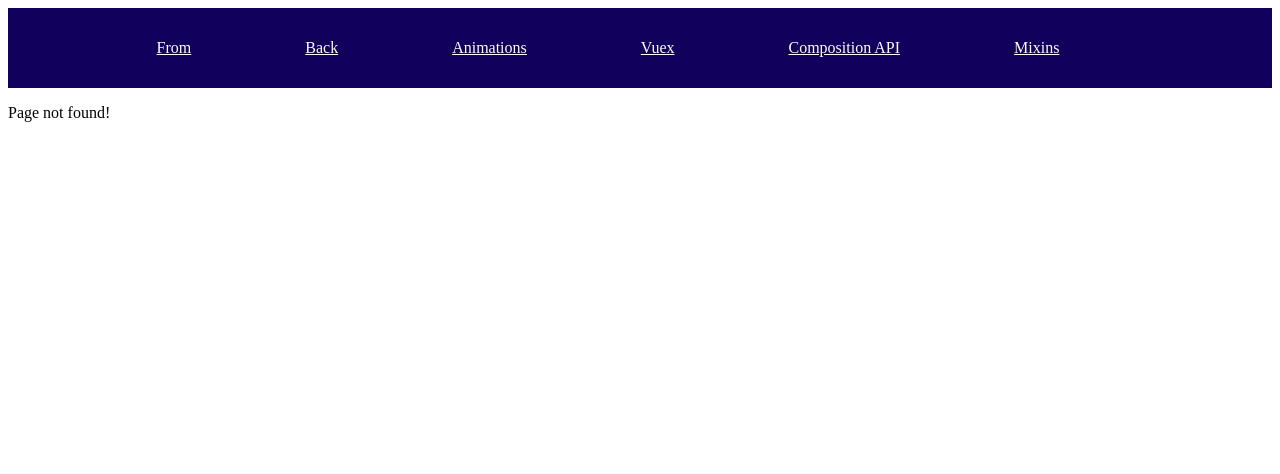
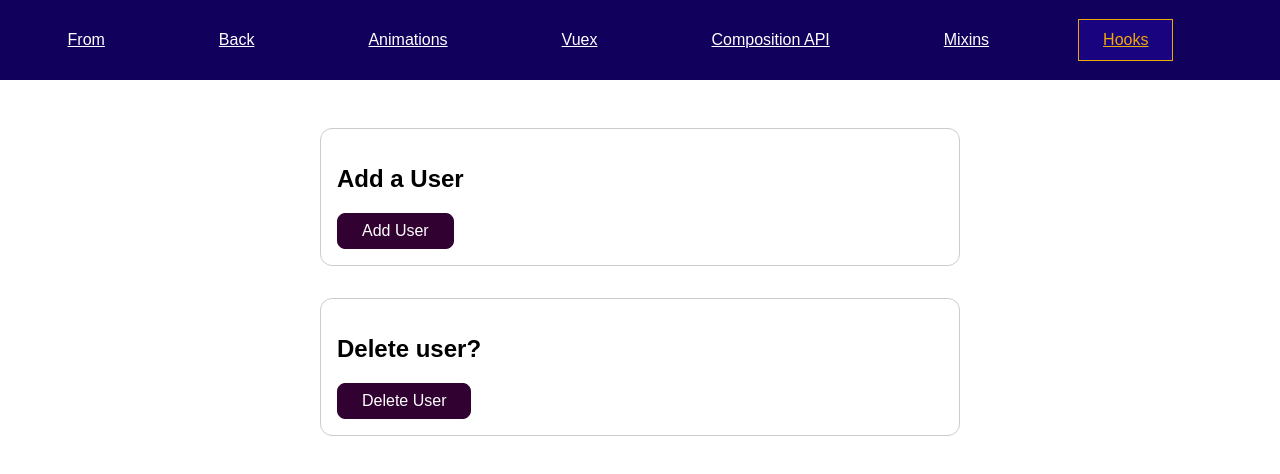
Before and after one commit to abahrisd/vue-mastery, a Vue app: page /hooks in a window 1280 px wide. Before the commit this address had no page. Shown: the top 474 px of the page. Built offline with nearby package versions, Linux system fonts and the light colour scheme.

Commit message:
composition api custom hook

```diff
--- /dev/null
+++ b/src/components/hooks/AddUser.vue
@@ -0,0 +1,29 @@
+<template>
+  <user-alert v-if="alertIsVisible" title="Add a User?" @close="hideAlert">
+    <p>Do you want to continue with adding a user?</p>
+  </user-alert>
+  <section>
+    <h2>Add a User</h2>
+    <button @click="showAlert">Add User</button>
+  </section>
+</template>
+
+<script>
+import UserAlert from './UserAlert.vue';
+import useAlert from './hooks/alert';
+
+export default {
+  components: {
+    UserAlert,
+  },
+  setup() {
+    const [alertIsVisible, showAlert, hideAlert] = useAlert();
+
+    return {
+      alertIsVisible,
+      showAlert,
+      hideAlert,
+    }
+  },
+};
+</script>
--- /dev/null
+++ b/src/components/hooks/DeleteUser.vue
@@ -0,0 +1,33 @@
+<template>
+  <user-alert v-if="alertIsVisible" title="Delete the User?" @close="hideAlert">
+    <p>Do you want to continue with deleting a user?</p>
+  </user-alert>
+  <section>
+    <h2>{{alertTitle}}</h2>
+    <button @click="showAlert">Delete User</button>
+  </section>
+</template>
+
+<script>
+import UserAlert from './UserAlert.vue';
+import useAlert from './hooks/alert';
+import {ref} from "vue";
+
+export default {
+  components: {
+    UserAlert,
+  },
+  setup() {
+    const alertTitle = ref('Delete user?');
+    // better than mixins, more straightforward, easier to customise
+    const [alertIsVisible, showAlert, hideAlert] = useAlert(false);
+
+    return {
+      alertIsVisible,
+      showAlert,
+      hideAlert,
+      alertTitle,
+    }
+  },
+};
+</script>
--- /dev/null
+++ b/src/components/hooks/HooksLayout.vue
@@ -0,0 +1,60 @@
+<template>
+  <main>
+    <add-user></add-user>
+    <delete-user></delete-user>
+  </main>
+</template>
+
+<script>
+import AddUser from './AddUser.vue';
+import DeleteUser from './DeleteUser.vue';
+
+export default {
+  components: {
+    AddUser,
+    DeleteUser,
+  },
+};
+</script>
+
+<style>
+* {
+  box-sizing: border-box;
+}
+
+html {
+  font-family: sans-serif;
+}
+
+body {
+  margin: 0;
+}
+
+main {
+  width: 40rem;
+  margin: 3rem auto;
+}
+
+section {
+  margin: 2rem auto;
+  border: 1px solid #ccc;
+  border-radius: 12px;
+  padding: 1rem;
+}
+
+button {
+  font: inherit;
+  background-color: #310131;
+  border: 1px solid #310131;
+  border-radius: 8px;
+  color: white;
+  padding: 0.5rem 1.5rem;
+  cursor: pointer;
+}
+
+button:hover,
+button:active {
+  background-color: #770e77;
+  border-color: #770e77;
+}
+</style>
--- /dev/null
+++ b/src/components/hooks/UserAlert.vue
@@ -0,0 +1,73 @@
+<template>
+  <div class="backdrop" @click="closeDialog"></div>
+  <dialog open>
+    <header>
+      <h2>{{ title }}</h2>
+    </header>
+    <div>
+      <slot></slot>
+    </div>
+    <menu>
+      <button @click="closeDialog">Close</button>
+    </menu>
+  </dialog>
+</template>
+
+<script>
+export default {
+  props: ['title'],
+  emits: ['close'],
+  setup(_, context) {
+    function closeDialog() {
+      context.emit('close');
+    }
+
+    return { closeDialog };
+  },
+};
+</script>
+
+<style scoped>
+.backdrop {
+  position: fixed;
+  top: 0;
+  left: 0;
+  width: 100%;
+  height: 100vh;
+  background-color: rgba(0, 0, 0, 0.75);
+  z-index: 10;
+}
+
+dialog {
+  margin: 0;
+  padding: 0;
+  border: none;
+  border-radius: 12px;
+  box-shadow: 0 2px 8px rgba(0, 0, 0, 0.26);
+  position: fixed;
+  top: 30vh;
+  left: calc(50% - 15rem);
+  width: 30rem;
+  background-color: white;
+  z-index: 100;
+  overflow: hidden;
+}
+
+header {
+  width: 100%;
+  padding: 1rem;
+  background-color: #310131;
+  color: white;
+}
+
+dialog div {
+  padding: 1rem;
+}
+
+menu {
+  padding: 1rem;
+  display: flex;
+  justify-content: flex-end;
+  align-items: center;
+}
+</style>
--- /dev/null
+++ b/src/components/hooks/hooks/alert.js
@@ -0,0 +1,19 @@
+import {ref} from "vue";
+
+export default function useAlert(startingVisibility = false) {
+
+  const alertIsVisible = ref(startingVisibility);
+
+  function showAlert() {
+    alertIsVisible.value = true;
+  }
+  function hideAlert() {
+    alertIsVisible.value = false;
+  }
+
+  return [
+    alertIsVisible,
+    showAlert,
+    hideAlert
+  ];
+}
--- a/src/components/nav/TheNavigation.vue
+++ b/src/components/nav/TheNavigation.vue
@@ -19,6 +19,9 @@
         </li>
         <li>
           <router-link to="/mixins">Mixins</router-link>
+        </li>
+        <li>
+          <router-link to="/hooks">Hooks</router-link>
         </li>
         <li>
 <!--          <router-link to="/friends">Friends list</router-link>-->
--- a/src/router.js
+++ b/src/router.js
@@ -10,6 +10,7 @@ const AnimationsLayout = () => import("./components/animations/AnimationsLayout.
 const VuexLayout = () => import("./components/vuex/VuexLayout.vue");
 const CompositionApiLayout = () => import("./components/composition/CompositionApiLayout.vue");
 const MixinsLayout = () => import("./components/mixins-ccf/MixinsLayout.vue");
+const HooksLayout = () => import("./components/hooks/HooksLayout.vue");
 
 const router = createRouter({
   routes: [
@@ -48,6 +49,12 @@ const router = createRouter({
       path: "/mixins",
       components: {
         default: MixinsLayout,
+      },
+    },
+    {
+      path: "/hooks",
+      components: {
+        default: HooksLayout,
       },
     },
     {
```
